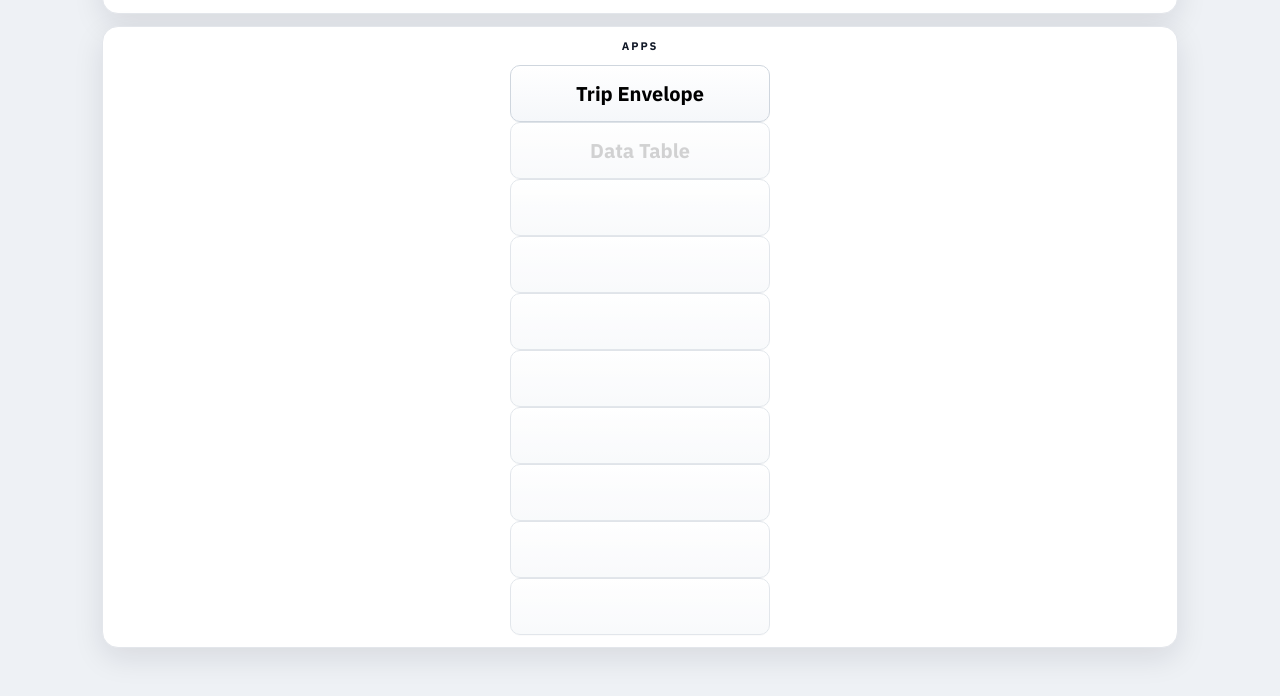
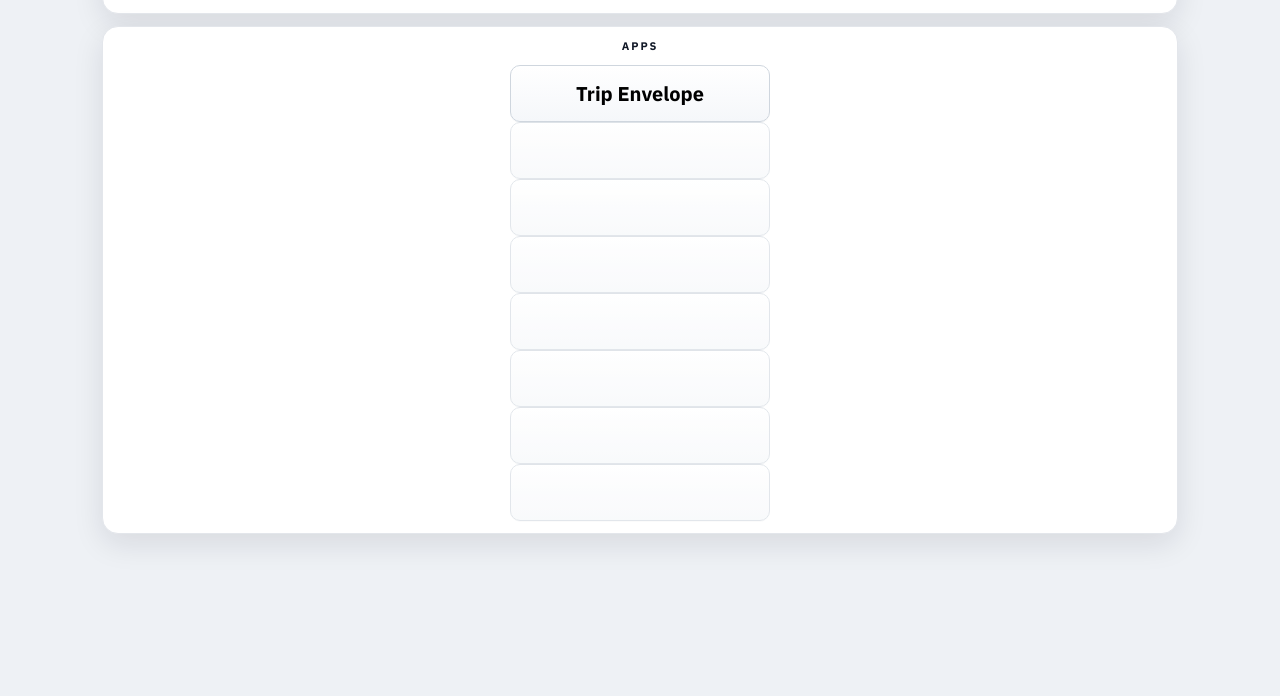
Before and after one commit to hellorux/etb_homepage, a plain HTML site: page index.html in a window 1280 px wide. Shown: the part 60-756 px from the top of the page. Drawn offline with Linux system fonts and the light colour scheme.

Commit message:
Change layout from grid to flex in index.html

```diff
--- a/index.html
+++ b/index.html
@@ -208,13 +208,11 @@
   APPS
 </div>
 
-      <div style="display:grid; gap:10px;">
+      <div style="display:flex; flex-direction:column; gap:10px;">
         <a href="https://hellorux.github.io/etb_tripenvelope/" style="text-decoration:none;">
           <button class="btn" style="width:100%; font-size:20px; padding:14px 0;">
             Trip Envelope
-          <button class="btn" style="width:100%; font-size:20px; padding:14px 0;" disabled>
-            Data Table
-        <button class="btn" style="width:100%; font-size:20px; padding:14px 0;" disabled>&nbsp;</button>
+          </button>
         <button class="btn" style="width:100%; font-size:20px; padding:14px 0;" disabled>&nbsp;</button>
         <button class="btn" style="width:100%; font-size:20px; padding:14px 0;" disabled>&nbsp;</button>
         <button class="btn" style="width:100%; font-size:20px; padding:14px 0;" disabled>&nbsp;</button>
```
